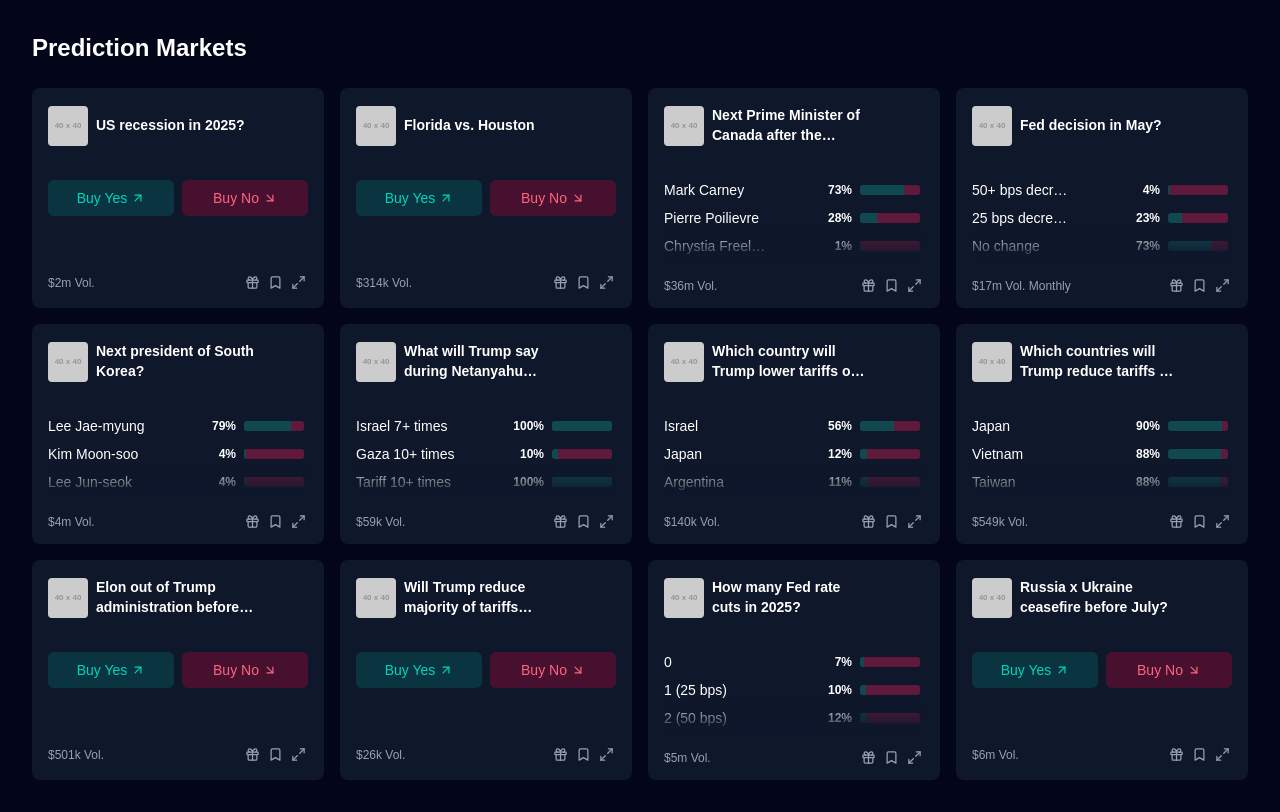
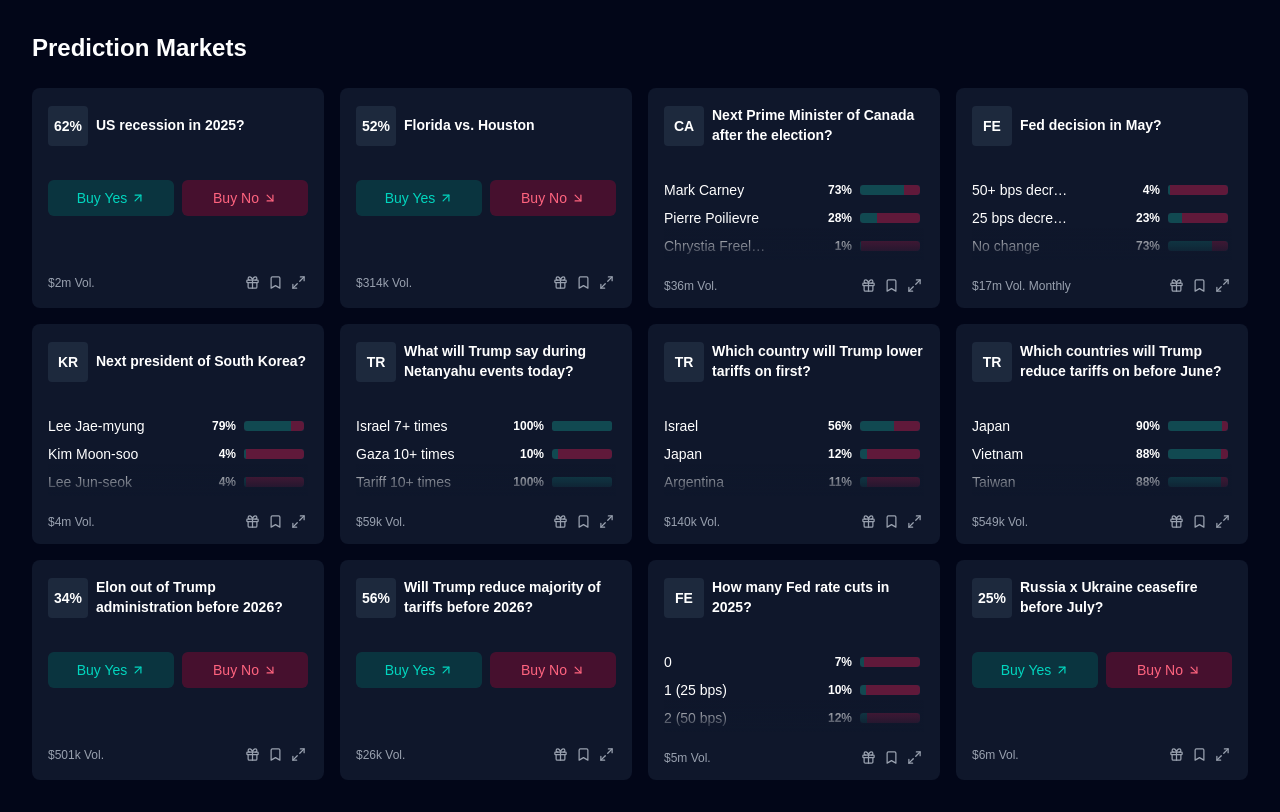
Before and after one commit to ewang0/card-grid-expandable, a Next.js app: page / in a window 1280 px wide. Built offline with nearby package versions, Linux system fonts and the light colour scheme.

Commit message:
update card icons

```diff
--- a/app/components/expanding-card-grid.tsx
+++ b/app/components/expanding-card-grid.tsx
@@ -12,7 +12,8 @@ const OrderBook = dynamic(() => import("./order-book"), { ssr: false })
 type CardData = {
   id: string
   title: string
-  imageUrl: string
+  iconColor?: string
+  iconText?: string
   percentage?: number
   options?: { name: string; percentage: number }[]
   chance?: boolean
@@ -51,7 +52,8 @@ export default function ExpandingCardGrid() {
     {
       id: "1",
       title: "US recession in 2025?",
-      imageUrl: "https://placehold.co/40x40/1e293b/FFF?text=62%",
+      iconColor: "#1e293b",
+      iconText: "62%",
       percentage: 62,
       chance: true,
       volume: "$2m Vol.",
@@ -61,7 +63,8 @@ export default function ExpandingCardGrid() {
     {
       id: "2",
       title: "Florida vs. Houston",
-      imageUrl: "https://placehold.co/40x40/1e293b/FFF?text=52%",
+      iconColor: "#1e293b",
+      iconText: "52%",
       percentage: 52,
       winner: "Florida",
       volume: "$314k Vol.",
@@ -71,7 +74,8 @@ export default function ExpandingCardGrid() {
     {
       id: "3",
       title: "Next Prime Minister of Canada after the election?",
-      imageUrl: "https://placehold.co/40x40/1e293b/FFF?text=CA",
+      iconColor: "#1e293b",
+      iconText: "CA",
       options: generateMoreOptions(
         [
           { name: "Mark Carney", percentage: 73 },
@@ -86,7 +90,8 @@ export default function ExpandingCardGrid() {
     {
       id: "4",
       title: "Fed decision in May?",
-      imageUrl: "https://placehold.co/40x40/1e293b/FFF?text=$",
+      iconColor: "#1e293b",
+      iconText: "FE",
       options: generateMoreOptions(
         [
           { name: "50+ bps decrease", percentage: 4 },
@@ -102,7 +107,8 @@ export default function ExpandingCardGrid() {
     {
       id: "5",
       title: "Next president of South Korea?",
-      imageUrl: "https://placehold.co/40x40/1e293b/FFF?text=KR",
+      iconColor: "#1e293b",
+      iconText: "KR",
       options: generateMoreOptions(
         [
           { name: "Lee Jae-myung", percentage: 79 },
@@ -117,7 +123,8 @@ export default function ExpandingCardGrid() {
     {
       id: "6",
       title: "What will Trump say during Netanyahu events today?",
-      imageUrl: "https://placehold.co/40x40/1e293b/FFF?text=KR",
+      iconColor: "#1e293b",
+      iconText: "TR",
       options: generateMoreOptions(
         [
           { name: "Israel 7+ times", percentage: 100 },
@@ -132,7 +139,8 @@ export default function ExpandingCardGrid() {
     {
       id: "7",
       title: "Which country will Trump lower tariffs on first?",
-      imageUrl: "https://placehold.co/40x40/1e293b/FFF?text=Globe",
+      iconColor: "#1e293b",
+      iconText: "TR",
       options: generateMoreOptions(
         [
           { name: "Israel", percentage: 56 },
@@ -147,7 +155,8 @@ export default function ExpandingCardGrid() {
     {
       id: "8",
       title: "Which countries will Trump reduce tariffs on before June?",
-      imageUrl: "https://placehold.co/40x40/1e293b/FFF?text=World",
+      iconColor: "#1e293b",
+      iconText: "TR",
       options: generateMoreOptions(
         [
           { name: "Japan", percentage: 90 },
@@ -162,7 +171,8 @@ export default function ExpandingCardGrid() {
     {
       id: "9",
       title: "Elon out of Trump administration before 2026?",
-      imageUrl: "https://placehold.co/40x40/1e293b/FFF?text=34%",
+      iconColor: "#1e293b",
+      iconText: "34%",
       percentage: 34,
       chance: true,
       volume: "$501k Vol.",
@@ -172,7 +182,8 @@ export default function ExpandingCardGrid() {
     {
       id: "10",
       title: "Will Trump reduce majority of tariffs before 2026?",
-      imageUrl: "https://placehold.co/40x40/1e293b/FFF?text=56%",
+      iconColor: "#1e293b",
+      iconText: "56%",
       percentage: 56,
       chance: true,
       volume: "$26k Vol.",
@@ -182,7 +193,8 @@ export default function ExpandingCardGrid() {
     {
       id: "11",
       title: "How many Fed rate cuts in 2025?",
-      imageUrl: "https://placehold.co/40x40/1e293b/FFF?text=Fed",
+      iconColor: "#1e293b",
+      iconText: "FE",
       options: generateMoreOptions(
         [
           { name: "0", percentage: 7 },
@@ -197,7 +209,8 @@ export default function ExpandingCardGrid() {
     {
       id: "12",
       title: "Russia x Ukraine ceasefire before July?",
-      imageUrl: "https://placehold.co/40x40/1e293b/FFF?text=25%",
+      iconColor: "#1e293b",
+      iconText: "25%",
       percentage: 25,
       chance: true,
       volume: "$6m Vol.",
@@ -225,12 +238,12 @@ export default function ExpandingCardGrid() {
             <motion.div className="p-4 h-full flex flex-col" layout>
               {/* Header */}
               <motion.div layout="position" className="flex items-start justify-between mb-3 min-h-[4rem]">
-                <div className="flex items-center gap-2 max-w-[80%] group">
-                  <img
-                    src={card.imageUrl || "/placeholder.svg"}
-                    alt=""
-                    className="w-10 h-10 rounded-sm flex-shrink-0 object-cover self-start mt-0.5"
-                  />
+                <div className="flex items-center gap-2 group">
+                  <div
+                    className="w-10 h-10 rounded-sm flex-shrink-0 self-start mt-0.5 flex items-center justify-center bg-slate-800 text-sm font-bold"
+                  >
+                    {card.iconText || card.category.substring(0, 2)}
+                  </div>
                   <div className="flex flex-col">
                     <h3 className="font-bold text-sm line-clamp-2 group-hover:line-clamp-none transition-all">
                       {card.title}
@@ -325,7 +338,9 @@ export default function ExpandingCardGrid() {
                     >
                       {/* Price chart for cards with percentage */}
                       {card.percentage && (
-                        <PriceChart cardId={card.id} percentage={card.percentage} change={card.change} />
+                        <div className="h-[232px]">
+                          <PriceChart cardId={card.id} percentage={card.percentage} change={card.change} />
+                        </div>
                       )}
 
                       {/* Order Book - added below the price chart */}
```
